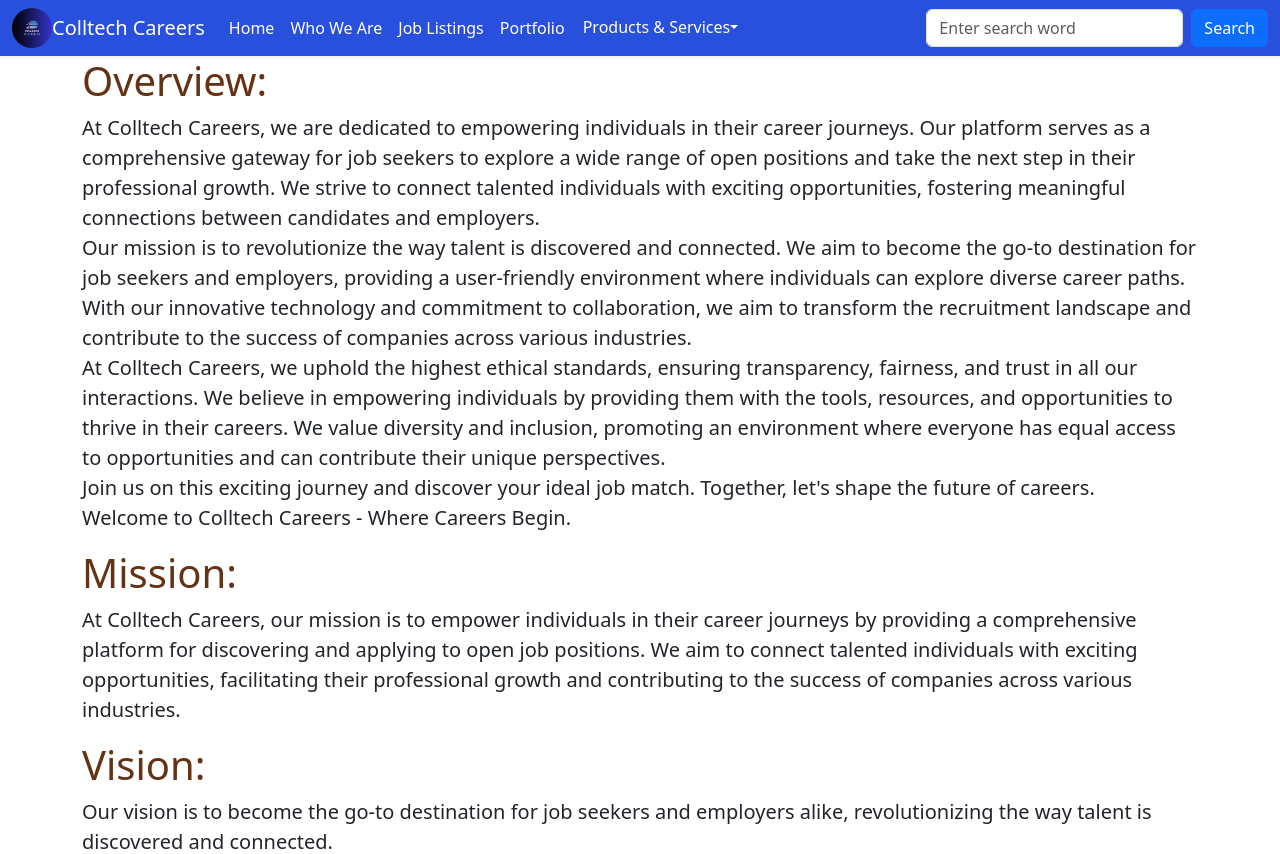
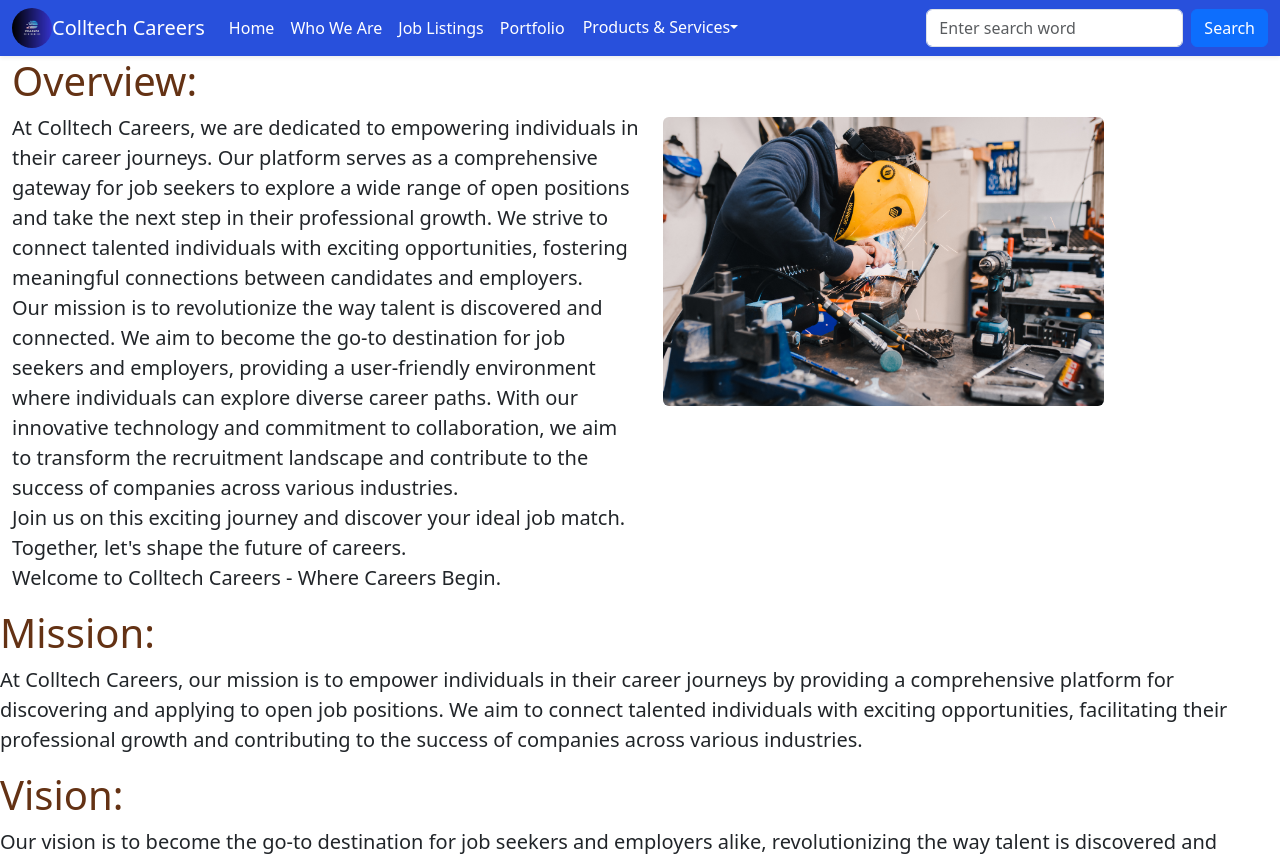
Before and after one commit to Collincehals/Colltech-Careers, a Flask app: page /about/ in a window 1280 px wide. Shown: the top 854 px of the page. Run offline with Flask 3, Linux system fonts and the light colour scheme.

Commit message:
about.html

```diff
--- a/templates/about.html
+++ b/templates/about.html
@@ -19,15 +19,20 @@
   <body>
     <script src="https://cdn.jsdelivr.net/npm/bootstrap@5.3.0-alpha3/dist/js/bootstrap.bundle.min.js" integrity="sha384-ENjdO4Dr2bkBIFxQpeoTz1HIcje39Wm4jDKdf19U8gI4ddQ3GYNS7NTKfAdVQSZe" crossorigin="anonymous"></script>
     {% include 'nav.html' %}
-<div class="container">
+<div class="container row">
+  <div class="col-7">
   <h1>Overview:</h1>
   <p class="lead">
   At Colltech Careers, we are dedicated to empowering individuals in their career journeys. Our platform serves as a comprehensive gateway for job seekers to explore a wide range of open positions and take the next step in their professional growth. We strive to connect talented individuals with exciting opportunities, fostering meaningful connections between candidates and employers.<br>
 Our mission is to revolutionize the way talent is discovered and connected. We aim to become the go-to destination for job seekers and employers, providing a user-friendly environment where individuals can explore diverse career paths. With our innovative technology and commitment to collaboration, we aim to transform the recruitment landscape and contribute to the success of companies across various industries.<br>
-At Colltech Careers, we uphold the highest ethical standards, ensuring transparency, fairness, and trust in all our interactions. We believe in empowering individuals by providing them with the tools, resources, and opportunities to thrive in their careers. We value diversity and inclusion, promoting an environment where everyone has equal access to opportunities and can contribute their unique perspectives.<br>
 Join us on this exciting journey and discover your ideal job match. Together, let's shape the future of careers.<br>
 Welcome to Colltech Careers - Where Careers Begin.
 </p>
+  </div>
+  <div class="d-none d-md-block col-md-5">
+       <img class="img-fluid" style="border-radius:6px; margin-top:60px" src="/static/Photo4.jpg" alt="HTML Dog">
+        </div>
+</div>
 
 <h1>Mission:</h1>
 <p class="lead">
--- a/templates/nav.html
+++ b/templates/nav.html
@@ -1,6 +1,7 @@
  <nav class="navbar navbar-expand-lg navbar-dark shadow-sm fixed-top" style="background-color:rgb(40,80,220);" aria-label="Fifth navbar example">
 
     <div class="container-fluid">
+
       <img src="/static/logo1.png" alt="" width="40" height="40" style="border-radius:2000px">
       <a class="navbar-brand" href="https://colltech-careers--collincehals.repl.co">Colltech Careers</a>
       <button class="navbar-toggler" type="button" data-bs-toggle="collapse" data-bs-target="#navbarsExample05" aria-controls="navbarsExample05" aria-expanded="false" aria-label="Toggle navigation">
```
Also changed, not shown: templates/portfolio.html (+1 -6 lines).
